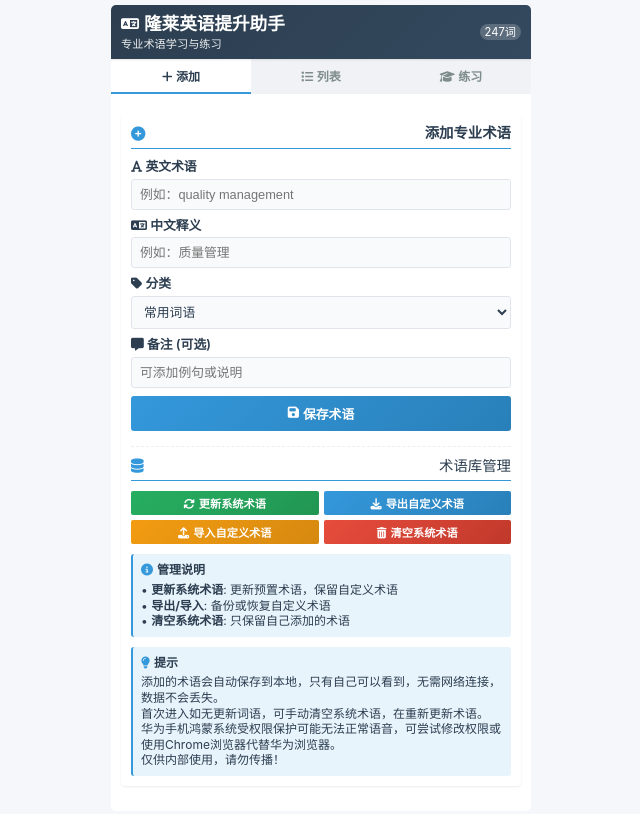
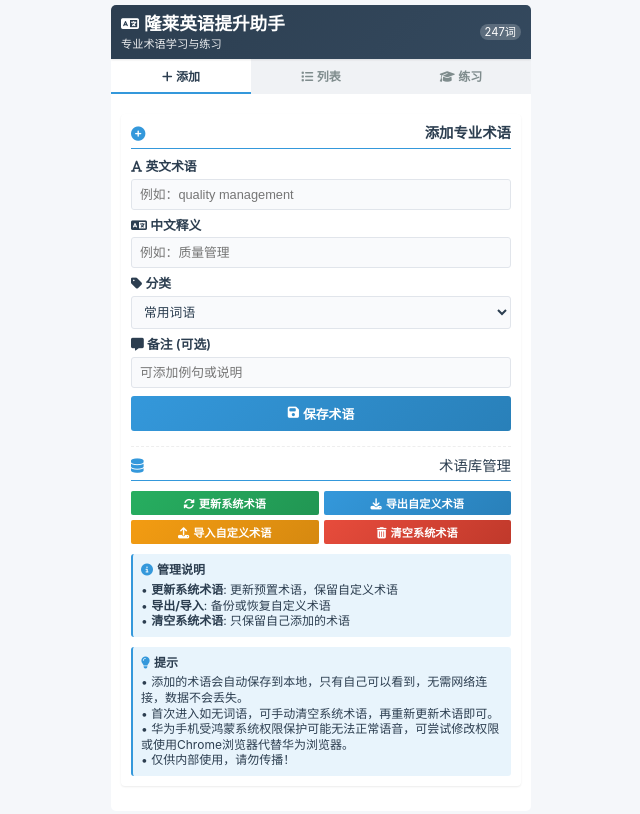
Before and after one commit to Sunpharm-bit/LL-AI-English.github.io, a plain HTML site: page index.html in a window 1280 px wide. Shown: the whole page, without its empty margins (319-959 px from the left). Drawn offline with Linux system fonts and the light colour scheme.

Commit message:
Update index.html

```diff
--- a/index.html
+++ b/index.html
@@ -771,10 +771,10 @@
                         <div class="hint-title">
                             <i class="fas fa-lightbulb"></i> 提示
                         </div>
-                        <p>添加的术语会自动保存到本地，只有自己可以看到，无需网络连接，数据不会丢失。</p>
-                        <p>首次进入如无更新词语，可手动清空系统术语，在重新更新术语。</p>
-                        <p>华为手机鸿蒙系统受权限保护可能无法正常语音，可尝试修改权限或使用Chrome浏览器代替华为浏览器。</p>
-                        <p>仅供内部使用，请勿传播！</p>
+                        <p>• 添加的术语会自动保存到本地，只有自己可以看到，无需网络连接，数据不会丢失。</p>
+                        <p>• 首次进入如无词语，可手动清空系统术语，再重新更新术语即可。</p>
+                        <p>• 华为手机受鸿蒙系统权限保护可能无法正常语音，可尝试修改权限或使用Chrome浏览器代替华为浏览器。</p>
+                        <p>• 仅供内部使用，请勿传播！</p>
                     </div>
                 </div>
             </div>
```
